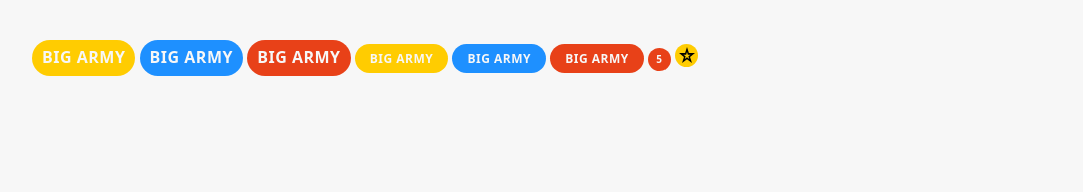
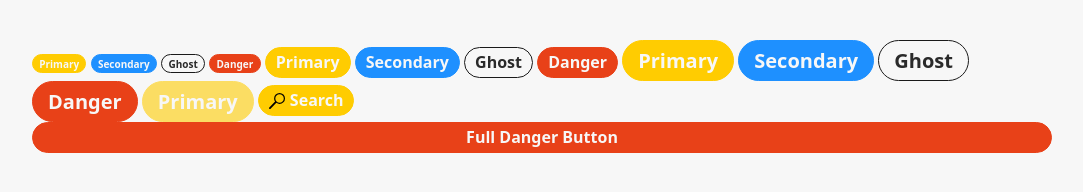
Before and after one commit to Rolando9008/T1-Data-Mesh, a website: page public/index.html in a window 1280 px wide. Shown: the whole page, without its empty margins (98-1181 px from the left). Drawn offline with Linux system fonts and the light colour scheme.

Commit message:
Created the button component

```diff
--- /dev/null
+++ b/public/css/components/button.css
@@ -0,0 +1,98 @@
+.btn {
+  display: inline-flex;
+  align-items: center;
+  justify-content: center;
+  gap: 0.5rem;
+  padding: 0.5rem 1rem;
+  border-radius: var(--radius-pill);
+  border: 1px solid transparent;
+  font: inherit;
+  font-size: 1.6rem;
+  font-weight: 600;
+  line-height: 1.2;
+  white-space: nowrap;
+  background-color: var(--btn-color-primary);
+  color: var(--text-color-default);
+  cursor: pointer;
+  transition:
+    background-color 150ms ease-out,
+    border-color 150ms ease-out,
+    color 150ms ease-out,
+    box-shadow 150ms ease-out,
+    transform 100ms ease-out;
+  -webkit-tap-highlight-color: transparent;
+}
+
+.btn:disabled,
+.btn[disabled] {
+  cursor: not-allowed;
+  opacity: 0.6;
+  box-shadow: none;
+  transform: none;
+}
+
+.btn:active:not(:disabled) {
+  transform: translateY(1px);
+}
+
+.btn--primary {
+  background-color: var(--btn-color-primary);
+  color: var(--text-color-light);
+  border-color: var(--btn-color-primary);
+}
+
+.btn--primary:hover:not(:disabled) {
+  background-color: var(--btn-primary-hover);
+  border-color: var(--btn-primary-hover);
+}
+
+.btn--secondary {
+  background-color: var(--btn-color-secondary);
+  color: var(--text-color-light);
+  border-color: var(--btn-color-secondary);
+}
+
+.btn--secondary:hover:not(:disabled) {
+  background-color: var(--btn-secondary-hover);
+  border-color: var(--btn-secondary-hover);
+}
+
+.btn--ghost {
+  background-color: transparent;
+  color: var(--text-color-default);
+  border: 1px solid var(--border-strong);
+}
+
+.btn--ghost:hover:not(:disabled) {
+  background-color: var(--btn-ghost-hover);
+}
+
+.btn--danger {
+  background-color: var(--btn-color-danger);
+  color: var(--text-color-light);
+  border-color: var(--btn-color-danger);
+}
+
+.btn--danger:hover:not(:disabled) {
+  background-color: var(--btn-danger-hover);
+  border-color: var(--btn-danger-hover);
+}
+
+.btn--sm {
+  padding: 0.25rem 0.625rem;
+  font-size: 1rem;
+}
+
+.btn--lg {
+  padding: 0.75rem 1.5rem;
+  font-size: 2rem;
+}
+
+.btn--full {
+  width: 100%;
+}
+
+.btn__icon {
+  font-size: 1.1em;
+  line-height: 1;
+}
--- a/public/css/styles.css
+++ b/public/css/styles.css
@@ -1,5 +1,6 @@
 @import url(./tokens.css);
 @import url(./components/badge.css);
+@import url(./components/button.css);
 
 *,
 *::before,
--- a/public/css/tokens.css
+++ b/public/css/tokens.css
@@ -41,4 +41,21 @@
   --badge-color-primary: var(--color-primary);
   --badge-color-secondary: var(--color-secondary);
   --badge-color-accent: var(--color-accent);
+
+  /* buttons */
+  --btn-color-primary: var(--color-primary);
+  --btn-color-secondary: var(--color-secondary);
+  --btn-color-accent: var(--color-accent);
+  --btn-color-danger: var(--color-danger);
+
+  /* Button hover colors (derived using color-mix) */
+  --btn-primary-hover: color-mix(in srgb, var(--color-primary) 50%, white 50%);
+  --btn-secondary-hover: color-mix(in srgb, var(--color-secondary) 50%, white 50%);
+  --btn-accent-hover: color-mix(in srgb, var(--color-accent) 50%, white 50%);
+  --btn-danger-hover: color-mix(in srgb, var(--color-danger) 80%, black 20%);
+  --btn-ghost-hover: var(--gray-300);
+
+  /* Border + radius tokens */
+  --border-strong: var(--gray-900);
+  --radius-pill: 9999px;
 }
--- a/public/index.html
+++ b/public/index.html
@@ -38,18 +38,37 @@
     <link rel="stylesheet" href="./css/styles.css" />
   </head>
   <body style="padding: 4rem" class="container">
-    <span class="badge badge--primary">Big Army</span>
-    <span class="badge badge--secondary">Big Army</span>
-    <span class="badge badge--accent">Big Army</span>
-    <span class="badge badge--primary badge--sm">Big Army</span>
-    <span class="badge badge--secondary badge--sm">Big Army</span>
-    <span class="badge badge--accent badge--sm">Big Army</span>
-    <span class="badge badge--round badge--accent">5</span>
-    <span class="badge badge--round badge--primary">
-      <svg class="icon badge__icon" aria-hidden="true">
-        <use href="/assets/icons/sprite.svg#star"></use>
+    <!-- small buttons -->
+    <button class="btn btn--primary btn--sm">Primary</button>
+    <button class="btn btn--secondary btn--sm">Secondary</button>
+    <button class="btn btn--ghost btn--sm">Ghost</button>
+    <button class="btn btn--danger btn--sm">Danger</button>
+
+    <!-- default size -->
+    <button class="btn btn--primary">Primary</button>
+    <button class="btn btn--secondary">Secondary</button>
+    <button class="btn btn--ghost">Ghost</button>
+    <button class="btn btn--danger">Danger</button>
+
+    <!-- large -->
+    <button class="btn btn--primary btn--lg">Primary</button>
+    <button class="btn btn--secondary btn--lg">Secondary</button>
+    <button class="btn btn--ghost btn--lg">Ghost</button>
+    <button class="btn btn--danger btn--lg">Danger</button>
+
+    <!-- disabled -->
+    <button disabled class="btn btn--primary btn--lg">Primary</button>
+
+    <!-- icon button -->
+    <button class="btn btn--primary">
+      <svg class="icon icon--light btn__icon" aria-hidden="true">
+        <use href="/assets/icons/sprite.svg#search"></use>
       </svg>
-    </span>
+      Search
+    </button>
+
+    <!-- full-width -->
+    <button class="btn btn--danger btn--full">Full Danger Button</button>
 
     <script src="./js/main.js"></script>
   </body>
```
Also changed, not shown: src/components/badge.html (+1 -0 lines), src/components/button.html (added, +31 -0 lines).
